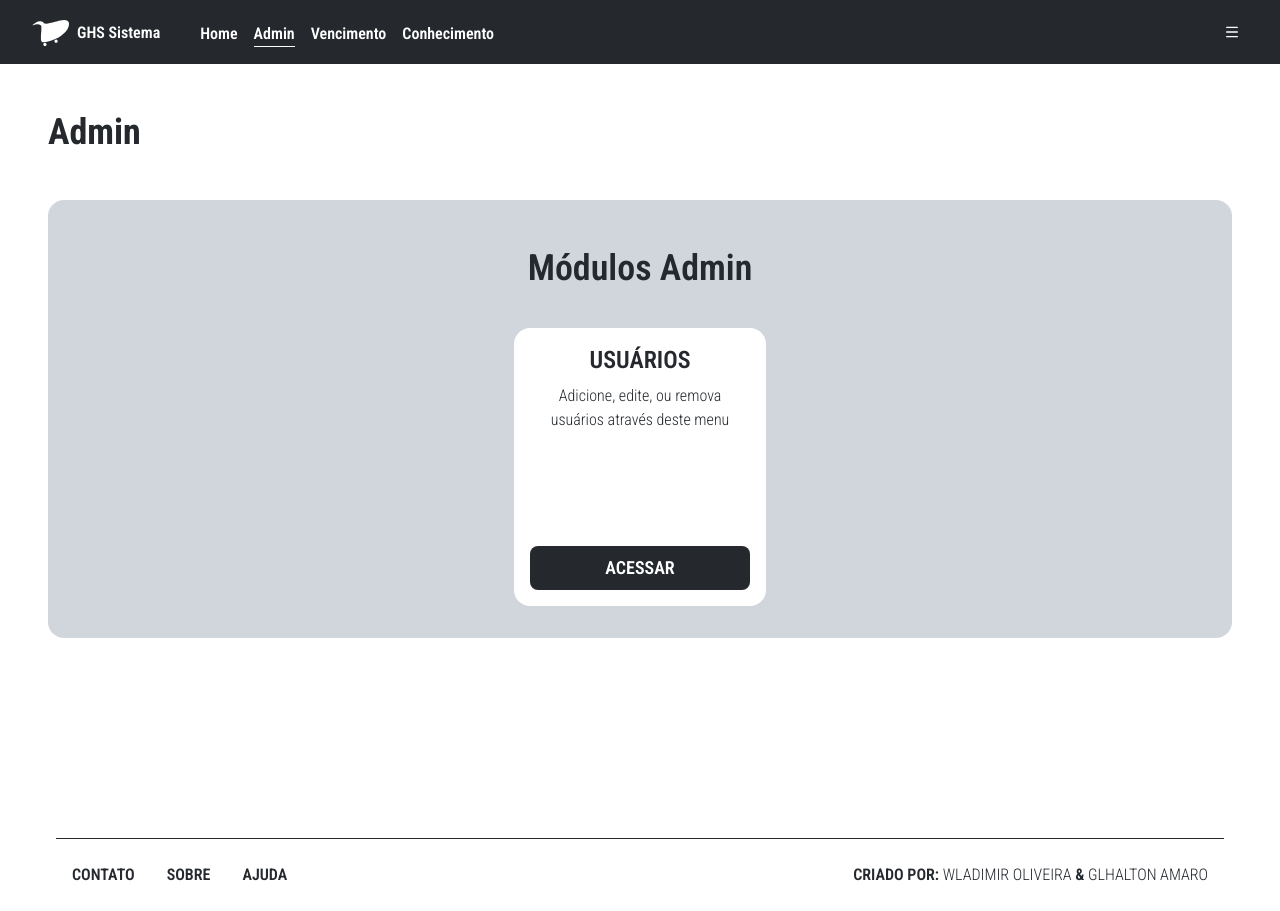
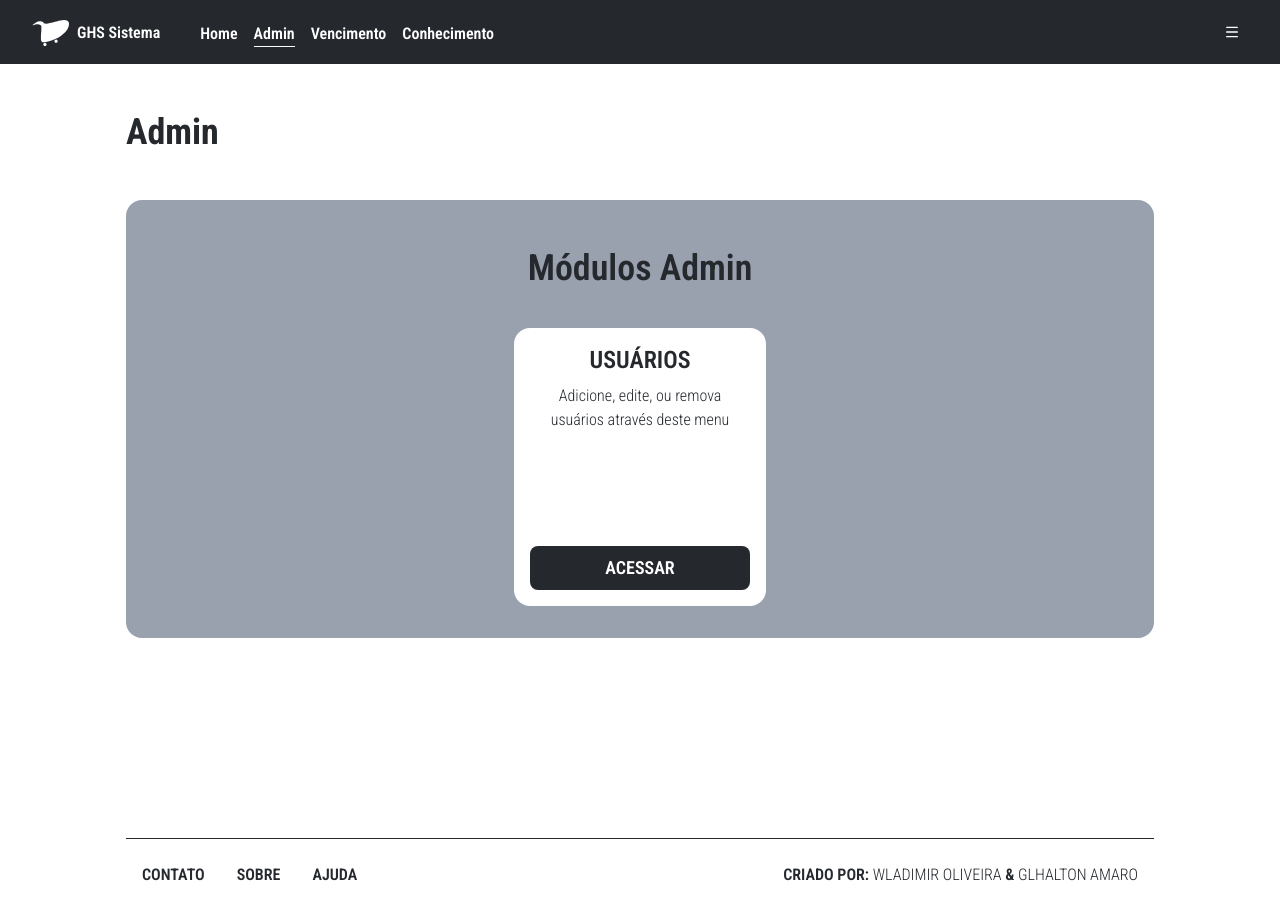
Before and after one commit to wladimiroliveira/hipersenna-saas, a Next.js app: page /admin in a window 1280 px wide. Built offline with nearby package versions, Linux system fonts and the light colour scheme; no server answers.

Commit message:
feat (UI): add max width

```diff
--- a/src/app/(modules)/admin/page.js
+++ b/src/app/(modules)/admin/page.js
@@ -3,11 +3,11 @@ import modules from "@/lib/files/modules.json";
 
 export default function Page() {
   return (
-    <div>
-      <div className="p-12">
+    <div className="pl-4 pr-4">
+      <div className="pt-12 pb-12">
         <h1 className="text-4xl text-primaria font-bold">Admin</h1>
       </div>
-      <div className="pl-12 pr-12">
+      <div>
         <ModulesContainer title="Módulos Admin" modules={modules[0].submodules} />
       </div>
     </div>
--- a/src/app/(modules)/admin/users/create/page.js
+++ b/src/app/(modules)/admin/users/create/page.js
@@ -2,8 +2,8 @@ import { SignUpForm } from "@/app/ui/models/auth/signUp/signUpForm";
 
 export default function Page() {
   return (
-    <div>
-      <div className="p-12">
+    <div className="pl-4 pr-4">
+      <div className="pt-12 pb-12">
         <h1 className="text-4xl text-primaria font-bold">Criar usuário</h1>
       </div>
       <div className="flex flex-row w-full min-h-[90vh] pt-0 p-8">
--- a/src/app/(modules)/admin/users/list/page.js
+++ b/src/app/(modules)/admin/users/list/page.js
@@ -5,8 +5,8 @@ import { getAllUsers } from "@/app/ui/models/auth/getUser/getAllUsers";
 export default async function Page() {
   const usersDefine = await getAllUsers();
   return (
-    <div className="min-h-[90vh]">
-      <div className="p-12">
+    <div className="min-h-[90vh] pl-4 pr-4">
+      <div className="pt-12 pb-12">
         <h1 className="text-4xl text-primaria font-bold">Lista de Usuários</h1>
       </div>
       <div className="max-w-[1060px] m-auto">
--- a/src/app/(modules)/admin/users/page.js
+++ b/src/app/(modules)/admin/users/page.js
@@ -3,11 +3,11 @@ import modules from "@/lib/files/modules.json";
 
 export default function Page() {
   return (
-    <div>
-      <div className="p-12">
+    <div className="pl-4 pr-4">
+      <div className="pt-12 pb-12">
         <h1 className="text-4xl text-primaria font-bold">Usuários</h1>
       </div>
-      <div className="pl-12 pr-12">
+      <div>
         <ModulesContainer title="Módulos Admin" modules={modules[0].submodules[0].submodules} />
       </div>
     </div>
--- a/src/app/(modules)/layout.js
+++ b/src/app/(modules)/layout.js
@@ -9,7 +9,7 @@ export default async function Layout({ children }) {
           <Navigation />
         </nav>
       </header>
-      <div className="pt-[64px]">
+      <div className="pt-[64px] max-w-[1060px] m-auto">
         {children}
         <Footer />
       </div>
--- a/src/app/home/layout.js
+++ b/src/app/home/layout.js
@@ -9,7 +9,7 @@ export default async function Layout({ children }) {
           <Navigation />
         </nav>
       </header>
-      <div className="pt-[64px]">
+      <div className="pt-[64px] max-w-[1060px] m-auto">
         {children}
         <Footer />
       </div>
--- a/src/app/home/page.js
+++ b/src/app/home/page.js
@@ -5,7 +5,7 @@ import { Footer } from "@/app/ui/components/footer";
 export default async function Page() {
   return (
     <div className="pl-8 pr-8">
-      <div className="flex items-center justify-center" style={{ height: "calc(90vh - 60px)" }}>
+      <div className="flex items-center justify-center" style={{ height: "calc(70vh - 60px)" }}>
         <h1 className="text-center text-4xl text-primaria">
           Bem Vindo(a) ao <br />
           <strong>GHS Sistema</strong>
--- a/src/app/ui/components/footer.js
+++ b/src/app/ui/components/footer.js
@@ -2,7 +2,7 @@ import Link from "next/link";
 
 export function Footer() {
   return (
-    <div className="flex justify-between border-t-1 border-primaria ml-14 mr-14 pr-4 pl-4 pt-6 pb-6">
+    <div className="flex justify-between border-t-1 border-primaria p-4 ml-4 mr-4 pt-6 pb-6">
       <ul className="flex flex-row gap-8">
         <li>
           <Link href="#" className="text-base font-semibold text-primaria uppercase">
--- a/src/app/ui/components/modulesContainer.js
+++ b/src/app/ui/components/modulesContainer.js
@@ -2,9 +2,9 @@ import Link from "next/link";
 
 export function ModulesContainer({ modules, title }) {
   return (
-    <div className="bg-gray-300 p-8 rounded-2xl mb-[200px]">
+    <div className="bg-gray-400 p-8 rounded-2xl mb-[200px] m-auto">
       <h2 className="text-center text-4xl font-semibold text-primaria mt-4 mb-10">{title}</h2>
-      <div className="flex justify-center gap-8">
+      <div className="flex flex-wrap justify-center gap-8">
         {modules.map((module) => {
           return (
             <Module
```
